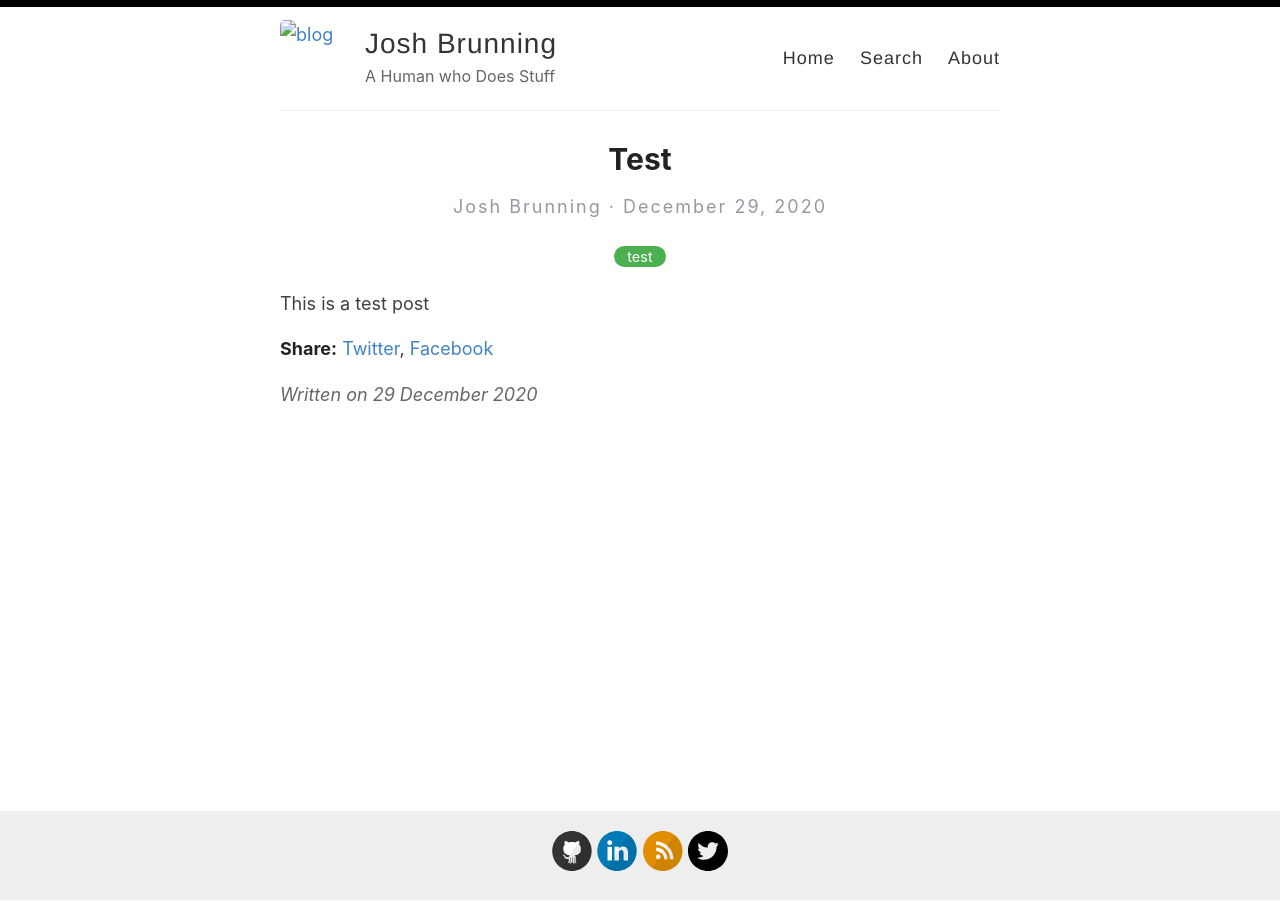
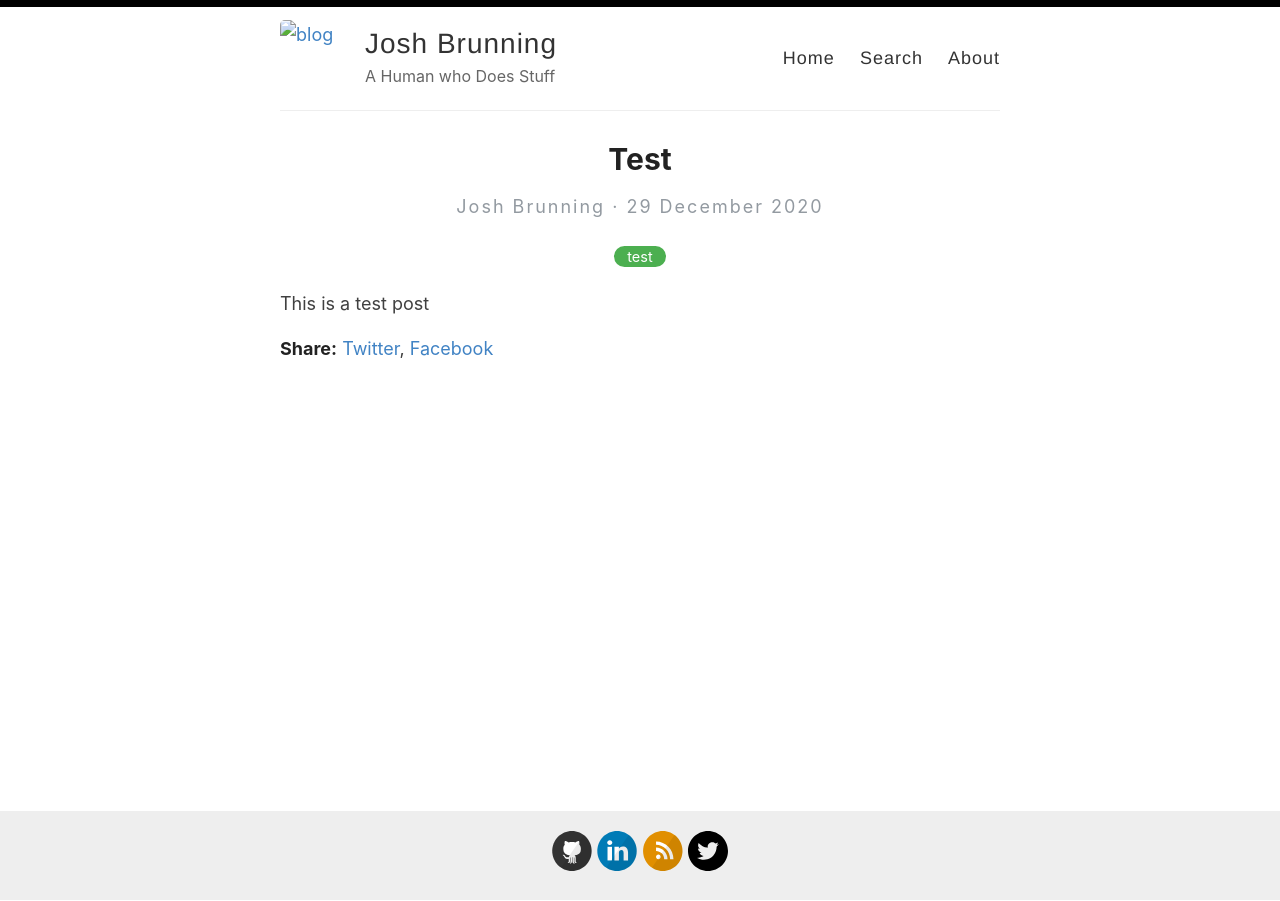
Before and after one commit to josh-justjosh/blog, a Jekyll site: the page built from _posts/2020-12-29-Test.md, in a window 1280 px wide. Built offline with Jekyll 4.4.1, drawn with Linux system fonts in a browser that asks for light colours.

Commit message:
Update post.html

```diff
--- a/_layouts/post.html
+++ b/_layouts/post.html
@@ -6,9 +6,9 @@
   <h1>{{ page.title }}</h1>
 
   <div>
-    <p class="author_title">{{site.author}}  ·  {{ page.date | date: "%B %e, %Y" }}</p>
+    <p class="author_title">{{site.author}}  ·  {{ page.date | date: "%e %B %Y" }}</p>
     {% if page.last_modified_at %}
-    <p class="author_title" datetime="{{ page.last_modified_at | date_to_xmlschema }}">(Updated: {{ page.last_modified_at | date: "%b %-d, %Y" }})</p>
+    <p class="author_title" datetime="{{ page.last_modified_at | date_to_xmlschema }}">(Updated: {{ page.last_modified_at | date: "%-d %b %Y" }})</p>
     {% endif %}
     <div class="post-tags">
       {% if post %}
@@ -31,9 +31,9 @@
     <p><span class="share-box">Share:</span> <a href="http://twitter.com/share?text={{ page.title }}&url={{site.url}}{{page.url}}" target="_blank">Twitter</a>, <a href="https://www.facebook.com/sharer.php?u={{site.url}}{{page.url}}" target="_blank">Facebook</a></p>
   </div>
 
-  <div class="date">
+  <!--<div class="date">
     Written on {{ page.date | date: "%e %B %Y" }}
-  </div>
+  </div>-->
 
   {% include disqus.html %}
 </article>
```
